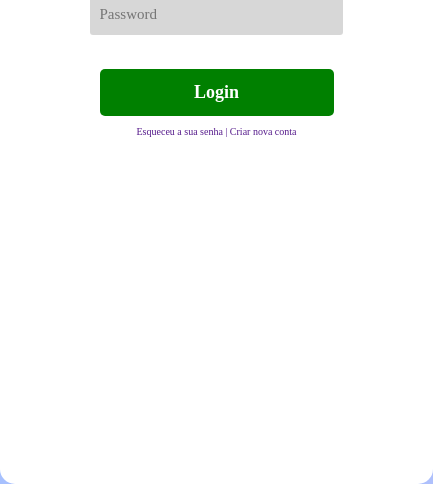
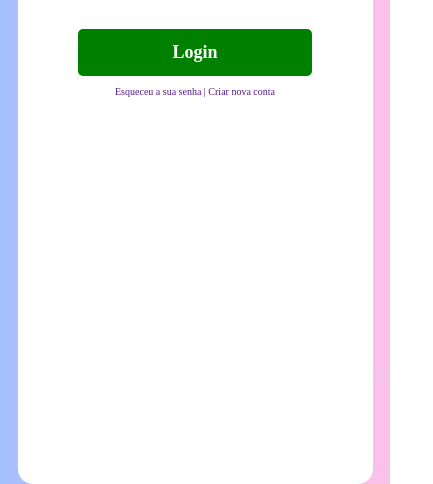
Before and after one commit to dorivaldovalentim/doplex-login, a plain HTML site: page index.html in a window 390 px wide. Shown: the part 389-873 px from the top of the page, 433 px wide, since content can reach past the window. Drawn offline with Linux system fonts and the light colour scheme.

Commit message:
alterando responsividade do css

```diff
--- a/style.css
+++ b/style.css
@@ -114,3 +114,11 @@ body{
         max-width: 100vw
     }
 }
+
+@media (max-width:425px){
+    .registro{
+        flex-direction: column;
+        max-width:50%;
+        height: 75vh;
+    }
+}
```
